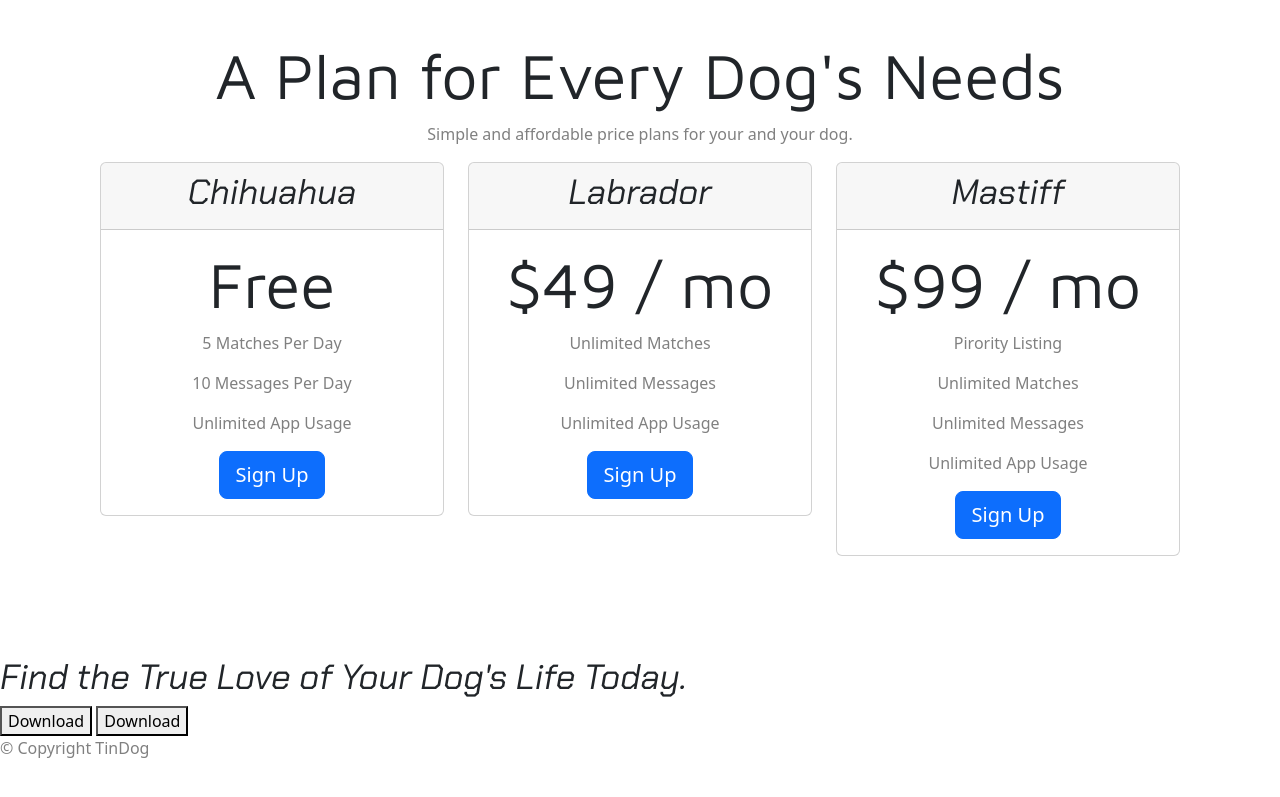
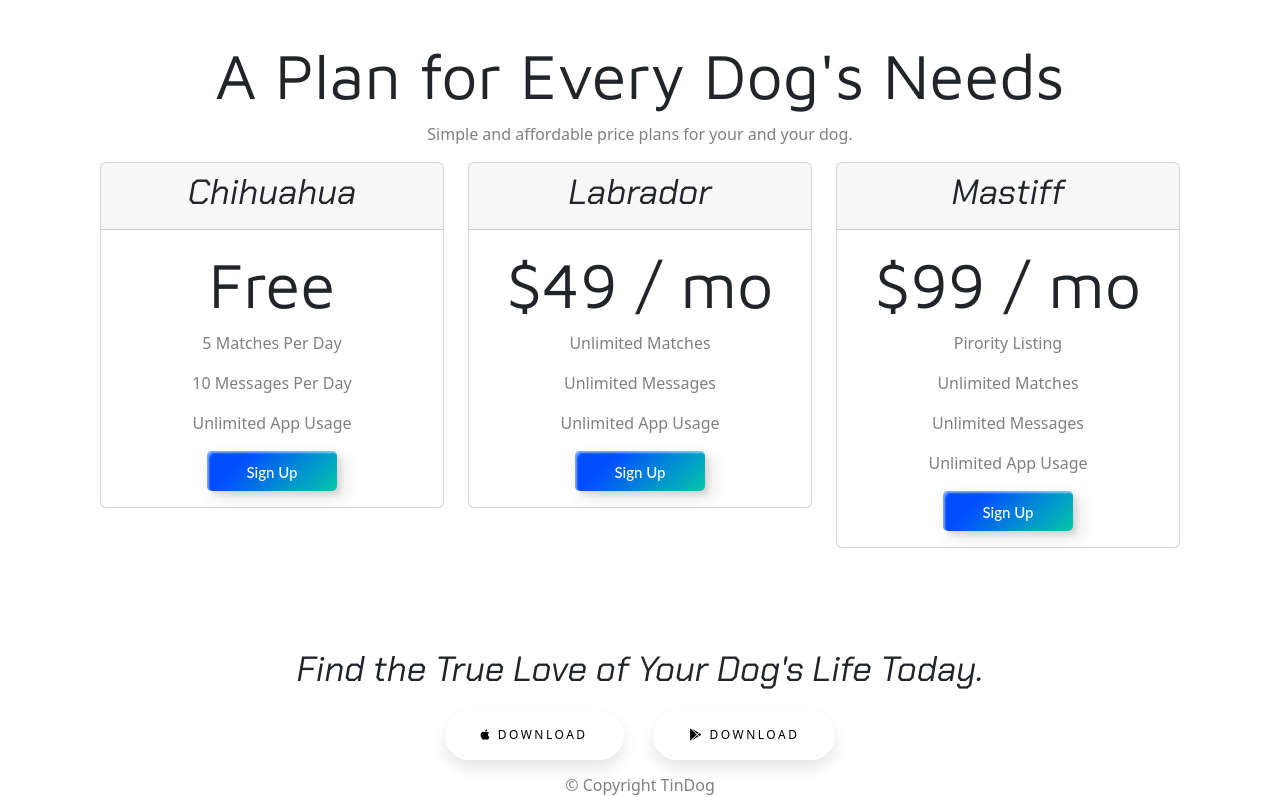
Before and after one commit to Ehasan-S/TinDogGit, a plain HTML site: page index.html in a window 1280 px wide. Shown: the part 2000-2797 px from the top of the page. Before the commit the page ends 2776 px from the top, so only its background shows below. Drawn offline with nearby package versions, Linux system fonts and the light colour scheme.

Commit message:
changedd buttons

```diff
--- a/css/styles.css
+++ b/css/styles.css
@@ -40,14 +40,21 @@
 }
 
 .dog-image {
+
+    transform: rotate(20deg);
     width: 50%;
-    transform: rotate(20deg);
-    translate: 250px;
+    margin-left: 30%;
+
+
 }
 
 /* Features */
 #features {
     padding: 5% 15%;
+    background-color: white;
+
+
+
 }
 
 .box {
@@ -124,3 +131,171 @@ h2 {
     margin-top: 1%;
     margin-bottom: 1%;
 }
+
+/* Button */
+.custom-btn {
+    width: 130px;
+    height: 40px;
+    color: #fff;
+    border-radius: 5px;
+    padding: 10px 25px;
+    font-family: 'Lato', sans-serif;
+    font-weight: 500;
+    background: transparent;
+    cursor: pointer;
+    transition: all 0.3s ease;
+    position: relative;
+    display: inline-block;
+    box-shadow: inset 2px 2px 2px 0px rgba(255, 255, 255, .5),
+        7px 7px 20px 0px rgba(0, 0, 0, .1),
+        4px 4px 5px 0px rgba(0, 0, 0, .1);
+    outline: none;
+    font-size: 15px;
+}
+
+.btn-4 {
+    background-color: #004dff;
+    background-image: linear-gradient(315deg, #03c8a8 0%, #004dff 74%);
+    line-height: 42px;
+    padding: 0;
+    border: none;
+}
+
+.btn-4:hover {
+    background-color: #004dff;
+    background-image: linear-gradient(315deg, #004dff 0%, #03c8a8 74%);
+}
+
+.btn-4 span {
+    position: relative;
+    display: block;
+    width: 100%;
+    height: 100%;
+}
+
+.btn-4:before,
+.btn-4:after {
+    position: absolute;
+    content: "";
+    right: 0;
+    top: 0;
+    box-shadow: 4px 4px 6px 0 rgba(255, 255, 255, .9),
+        -4px -4px 6px 0 rgba(116, 125, 136, .2),
+        inset -4px -4px 6px 0 rgba(255, 255, 255, .9),
+        inset 4px 4px 6px 0 rgba(116, 125, 136, .3);
+    transition: all 0.3s ease;
+}
+
+.btn-4:before {
+    height: 0%;
+    width: .1px;
+}
+
+.btn-4:after {
+    width: 0%;
+    height: .1px;
+}
+
+.btn-4:hover:before {
+    height: 100%;
+}
+
+.btn-4:hover:after {
+    width: 100%;
+}
+
+.btn-4 span:before,
+.btn-4 span:after {
+    position: absolute;
+    content: "";
+    left: 0;
+    bottom: 0;
+    box-shadow: 4px 4px 6px 0 rgba(255, 255, 255, .9),
+        -4px -4px 6px 0 rgba(116, 125, 136, .2),
+        inset -4px -4px 6px 0 rgba(255, 255, 255, .9),
+        inset 4px 4px 6px 0 rgba(116, 125, 136, .3);
+    transition: all 0.3s ease;
+}
+
+.btn-4 span:before {
+    width: .1px;
+    height: 0%;
+}
+
+.btn-4 span:after {
+    width: 0%;
+    height: .1px;
+}
+
+.btn-4 span:hover:before {
+    height: 100%;
+}
+
+.btn-4 span:hover:after {
+    width: 100%;
+}
+
+.footer1 {
+    text-align: center;
+}
+
+.button-1 {
+    margin: 1%;
+    padding: 1.3em 3em;
+    font-size: 12px;
+    text-transform: uppercase;
+    letter-spacing: 2.5px;
+    font-weight: 500;
+    color: #000;
+    background-color: #fff;
+    border: none;
+    border-radius: 45px;
+    box-shadow: 0px 8px 15px rgba(0, 0, 0, 0.1);
+    transition: all 0.3s ease 0s;
+    cursor: pointer;
+    outline: none;
+}
+
+.button-1:hover {
+    background-color: #3B71CA;
+    /* box-shadow: 0px 15px 20px rgb(83, 98, 236); */
+    color: #fff;
+    transform: translateY(-7px);
+}
+
+.button-1:active {
+    transform: translateY(-1px);
+}
+
+.button-2 {
+    margin: 1%;
+    padding: 1.3em 3em;
+    font-size: 12px;
+    text-transform: uppercase;
+    letter-spacing: 2.5px;
+    font-weight: 500;
+    color: #000;
+    background-color: #fff;
+    border: none;
+    border-radius: 45px;
+    box-shadow: 0px 8px 15px rgba(0, 0, 0, 0.1);
+    transition: all 0.3s ease 0s;
+    cursor: pointer;
+    outline: none;
+}
+
+.button-2:hover {
+    background-color: #23c483;
+    /* box-shadow: 0px 15px 20px rgba(46, 229, 157, 0.4); */
+    color: #fff;
+    transform: translateY(-7px);
+}
+
+.button-2:active {
+    transform: translateY(-1px);
+}
+
+button:active {
+    transform: translateY(-1px);
+
+}
--- a/index.html
+++ b/index.html
@@ -62,7 +62,8 @@
         <div class="col-lg-6">
 
           <h1 id="line1">Meet new and interesting dogs nearby.</h1>
-          <button type="button" class="btn btn-primary btn-lg download-button"><i class="fa-brands fa-apple"></i>
+          <button type="button" class="btn btn-outline-primary btn-lg download-button"><i
+              class="fa-brands fa-apple"></i>
             Download</button>
           <button type="button" class="btn btn-outline-light btn-lg"><i class="fa-brands fa-google-play"></i>
             Download</button>
@@ -152,7 +153,7 @@
 
   <section id="press">
     <img class="press-img" src="images/tnw.png" alt="tnw-logo">
-    <img class="press-img" src="images/TechCrunch.png" alt="tc-logo">
+    <img class="press-img" src="images/TechCrunch.png  " alt="tc-logo">
     <img class="press-img" src="images/bizinsider.png" alt="biz-insider-logo">
     <img class="press-img" src="images/mashable.png" alt="mashable-logo">
 
@@ -179,7 +180,7 @@
             <p>5 Matches Per Day</p>
             <p>10 Messages Per Day</p>
             <p>Unlimited App Usage</p>
-            <button class="btn btn-lg btn-block btn-primary" type="button">Sign Up</button>
+            <button class="custom-btn btn-4" type="button">Sign Up</button>
           </div>
         </div>
       </div>
@@ -197,7 +198,7 @@
             <p>Unlimited Matches</p>
             <p>Unlimited Messages</p>
             <p>Unlimited App Usage</p>
-            <button class="btn btn-lg btn-block btn-primary" type="button">Sign Up</button>
+            <button class="custom-btn btn-4" type="button">Sign Up</button>
           </div>
         </div>
 
@@ -213,7 +214,7 @@
             <p>Unlimited Matches</p>
             <p>Unlimited Messages</p>
             <p>Unlimited App Usage</p>
-            <button class="btn btn-lg btn-block btn-primary" type="button">Sign Up</button>
+            <button class="custom-btn btn-4" type="button">Sign Up</button>
           </div>
         </div>
       </div>
@@ -225,12 +226,14 @@
 
   <!-- Call to Action -->
 
+  <div class="footer1">
     <section id="cta">
 
       <h3>Find the True Love of Your Dog's Life Today.</h3>
-    <button type="button">Download</button>
-    <button type="button">Download</button>
-
+      <button class="button-1" style="vertical-align:middle"><i class="fa-brands fa-apple"></i><span>
+          Download</span></button>
+      <button class="button-2" style="vertical-align:middle"><i class="fa-brands fa-google-play"></i><span>
+          Download</span></button>
     </section>
 
 
@@ -241,6 +244,7 @@
       <p>© Copyright TinDog</p>
 
     </footer>
+  </div>
   <script src="https://cdn.jsdelivr.net/npm/@popperjs/core@2.11.5/dist/umd/popper.min.js"
     integrity="sha384-Xe+8cL9oJa6tN/veChSP7q+mnSPaj5Bcu9mPX5F5xIGE0DVittaqT5lorf0EI7Vk"
     crossorigin="anonymous"></script>
```
Lines whose indentation alone changed are shown as unchanged.
